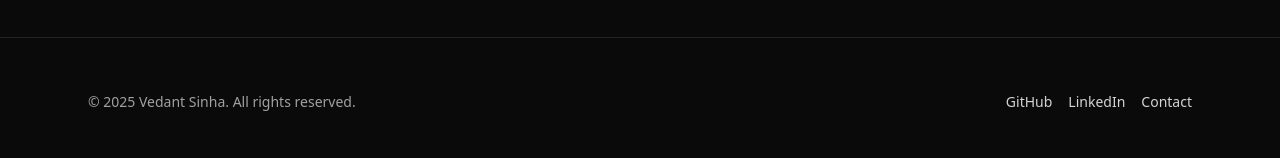
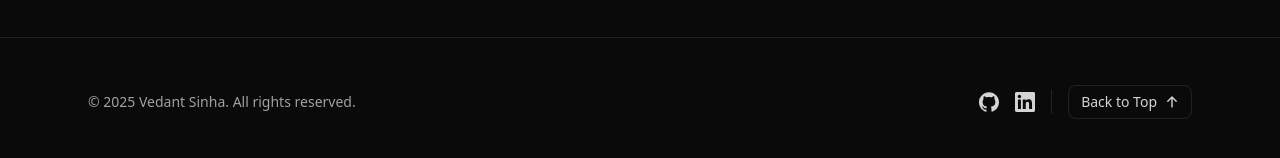
Before and after one commit to vedantsinha3/PersonalWebsite, a React (Vite) app: page / in a window 1280 px wide. Shown: the part 6450-6608 px from the top of the page. Built offline with nearby package versions, Linux system fonts and the light colour scheme.

Commit message:
Better footer

```diff
--- a/src/components/Footer.tsx
+++ b/src/components/Footer.tsx
@@ -1,12 +1,46 @@
+import { SiGithub, SiLinkedin } from 'react-icons/si'
+import { HiArrowUp } from 'react-icons/hi'
+
 function Footer() {
   return (
     <footer className="border-t border-white/10 py-8">
-      <div className="container flex flex-col items-center justify-between gap-4 md:h-16 md:flex-row">
-        <p className="text-sm text-neutral-400">© {new Date().getFullYear()} Vedant Sinha. All rights reserved.</p>
-        <div className="flex items-center gap-4 text-sm">
-          <a href="https://github.com/vedantsinha3" target="_blank" className="text-neutral-300 hover:text-white">GitHub</a>
-          <a href="https://www.linkedin.com/in/vedantsinha3" target="_blank" className="text-neutral-300 hover:text-white">LinkedIn</a>
-          <a href="#contact" className="text-neutral-300 hover:text-white">Contact</a>
+      <div className="container flex flex-col items-center justify-between gap-6 md:h-16 md:flex-row">
+        <p className="text-sm text-neutral-400">
+          © {new Date().getFullYear()} Vedant Sinha. All rights reserved.
+        </p>
+
+        <div className="flex items-center gap-4">
+          <a
+            href="https://github.com/vedantsinha3"
+            target="_blank"
+            rel="noopener noreferrer"
+            aria-label="GitHub"
+            className="text-neutral-300 transition-colors hover:text-white"
+          >
+            <SiGithub size={20} />
+          </a>
+
+          <a
+            href="https://www.linkedin.com/in/vedantsinha3"
+            target="_blank"
+            rel="noopener noreferrer"
+            aria-label="LinkedIn"
+            className="text-neutral-300 transition-colors hover:text-white"
+          >
+            <SiLinkedin size={20} />
+          </a>
+
+          {/* Vertical divider */}
+          <div className="h-6 w-px bg-white/10" aria-hidden="true" />
+
+          <a
+            href="#home"
+            aria-label="Go to top of page"
+            className="group flex items-center gap-2 rounded-lg border border-white/10 px-3 py-1.5 text-sm text-neutral-300 transition-colors hover:bg-white/5 hover:text-white"
+          >
+            Back to Top
+            <HiArrowUp className="transition-transform group-hover:-translate-y-0.5" />
+          </a>
         </div>
       </div>
     </footer>
```
